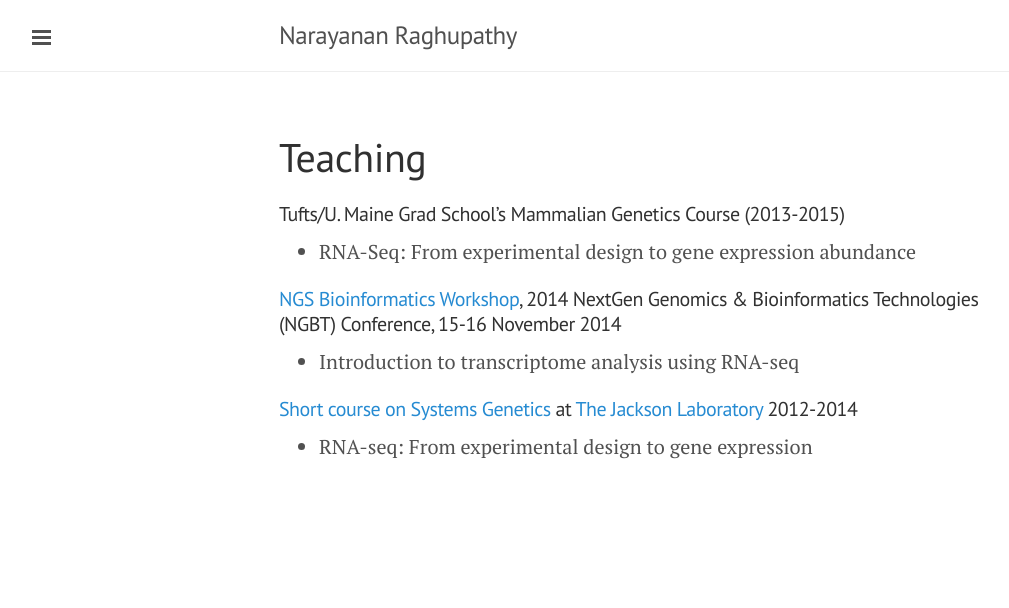
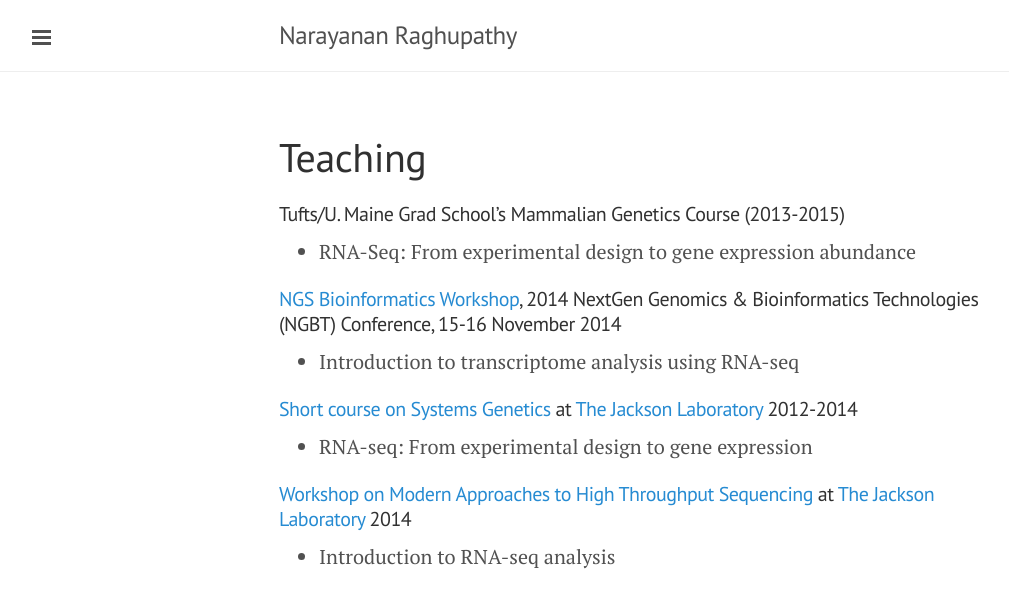
Before and after one commit to narayananr/narayananr.github.io, a Jekyll site: the page built from teaching.md, in a window 1280 px wide. Shown: the top 608 px of the page, without its empty margins (1-1010 px from the left). Built offline with Jekyll 4.4.1, drawn with Linux system fonts in a browser that asks for light colours; Markdown is read by kramdown in place of the engine named in the settings.

Commit message:
Update teaching.md

```diff
--- a/teaching.md
+++ b/teaching.md
@@ -11,3 +11,6 @@ title: Teaching
 
 ####[Short course on Systems Genetics](http://courses.jax.org/2014/systems-genetics.html) at [The Jackson Laboratory](http://www.jax.org/) 2012-2014
 * RNA-seq: From experimental design to gene expression
+
+####[Workshop on Modern Approaches to High Throughput Sequencing](http://courses.jax.org/2014/Sequencing.html) at [The Jackson Laboratory](http://www.jax.org/) 2014
+* Introduction to RNA-seq analysis
```
